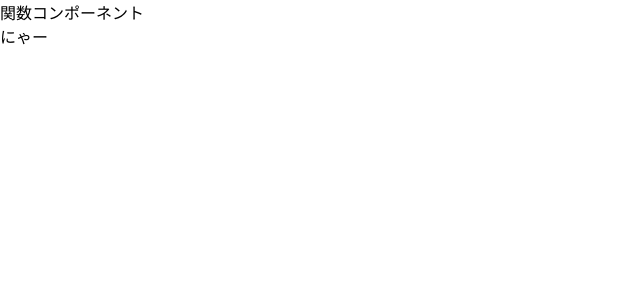
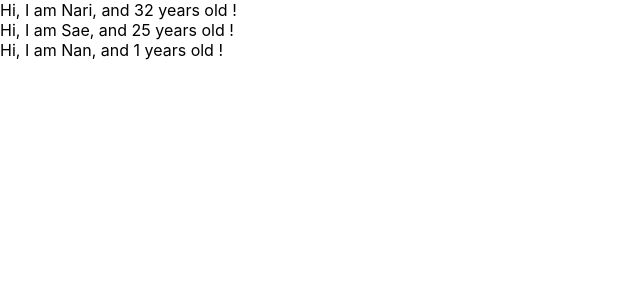
Before and after one commit to narise378/udemy-react-redux-crud-app, a React (Create React App) app: page / in a window 1280 px wide. Shown: the top 300 px of the page, without its empty margins (0-640 px from the left). Built offline with nearby package versions, Linux system fonts and the light colour scheme.

Commit message:
learn props of component

```diff
--- a/src/App.js
+++ b/src/App.js
@@ -1,26 +1,26 @@
 import React from 'react';
 
-// class App extends Component { クラスコンポーネントはインポートに{ Component }を記述する
-//  render() {
-//   return (
-//     //divで囲う必要があるが、不要なdivを排除するためには React.Fragment がでいける
-//     <React.Fragment>
-//       <label htmlFor="bar">bar </label>
-//       <input type="text" onChange={() => {console.log("Click!!")}}/>
-//     </React.Fragment>
-//   )
-//  }
-// }
-
 const App = () => {
+  const profiles = [
+    {name: "Nari", age: 32},
+    {name: "Sae", age: 25},
+    {name: "Nan"}
+  ]
   return (
   <div>
-    関数コンポーネント
-    <Cat />
+    {
+      profiles.map((profiles, index) => {
+        return <User name={profiles.name} age={profiles.age} key={index}/>
+      })
+    }
   </div>
   )
 }
-const Cat = () => {
-  return <div>にゃー</div>
+const User = (props) => {
+  return <div>Hi, I am {props.name}, and {props.age} years old !</div>
+}
+
+User.defaultProps = {
+  age: 1
 }
 export default App;
```
